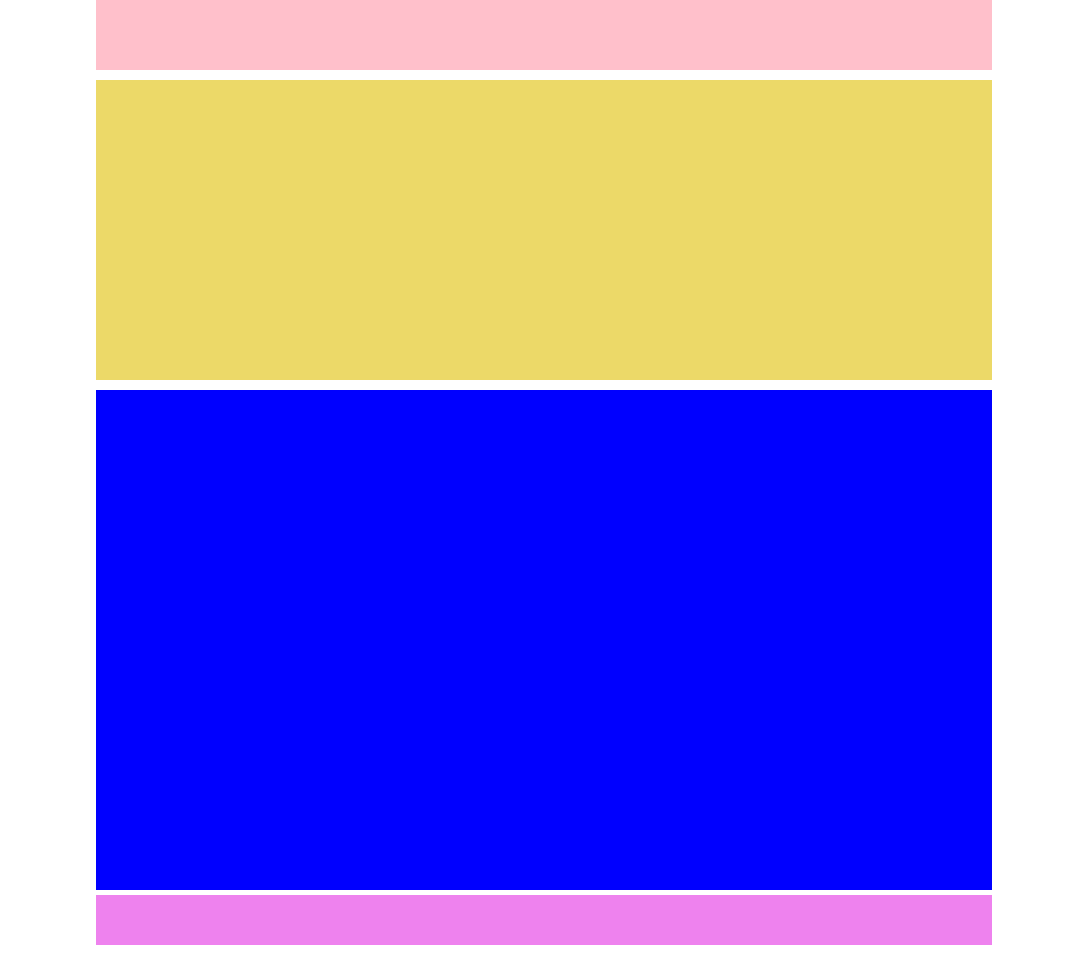
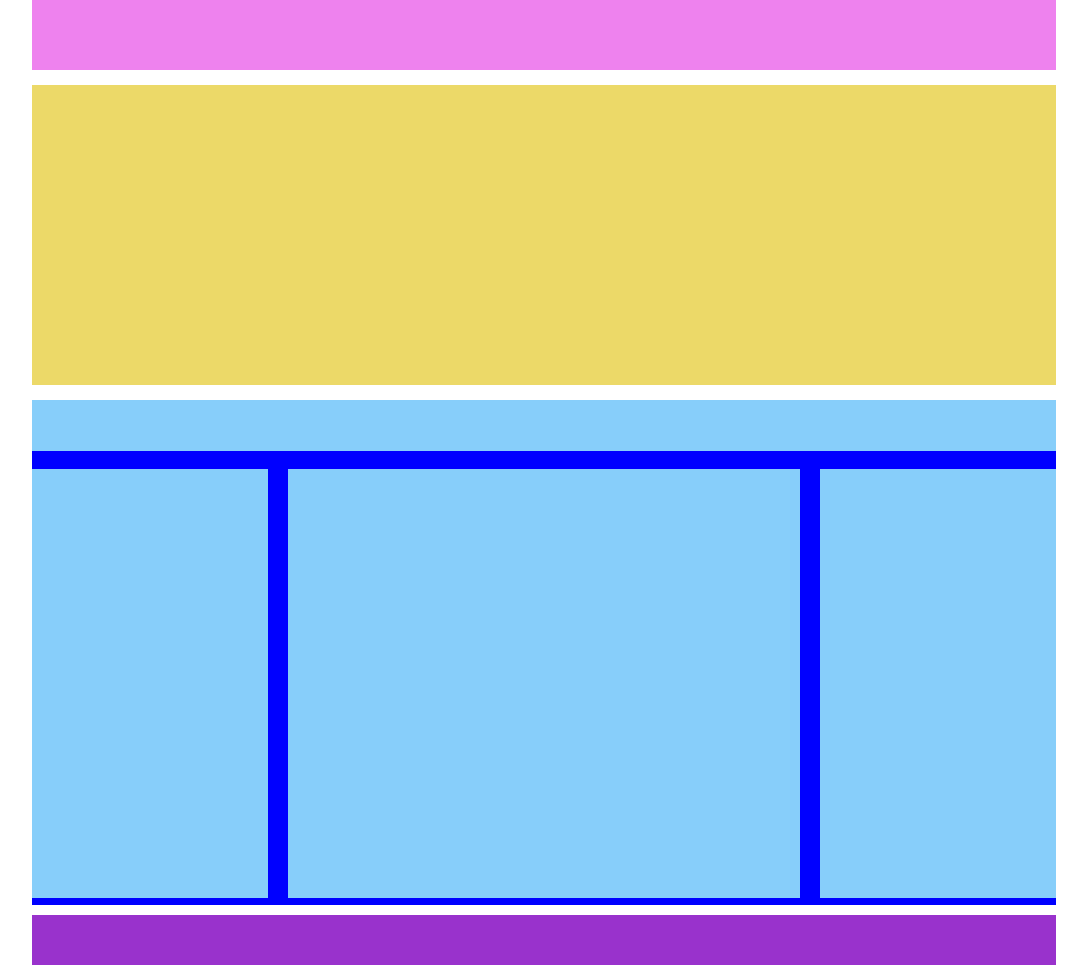
Before and after one commit to mariaDulesova/htmlcss-struttura-wp, a plain HTML site: page index.html in a window 1280 px wide. Shown: the whole page, without its empty margins (96-1183 px from the left). Drawn offline with Linux system fonts and the light colour scheme.

Commit message:
completamento del layout con box interni

```diff
--- a/css/style.css
+++ b/css/style.css
@@ -1,26 +1,34 @@
 /* debug */
 nav{
     height: 70px;
-    background-color: pink;
+    background-color: violet;
 }
-
 header>section{
     height: 300px;
     background-color: rgb(236, 217, 104);
 }
-
 main{
-    height:500px;
+    height:505px;
     background-color: blue;
 }
-
+#box-main{
+    height: 10%;
+    background-color: lightskyblue;
+}
+#box-left,
+#box-middle,
+#box-right {
+    height: 85%;
+    background-color: lightskyblue;
+}
 footer{
     height: 50px;
-    background-color: violet;
+    background-color: darkorchid;
 }
 
+/* /debug */
 
-/* debug */
+/* generale */
 
 * {
  box-sizing: border-box;
@@ -28,15 +36,31 @@ footer{
  padding:0;
 }
 
-#main-container {
-    width:70%;
+#body-container {
+    width:80%;
     margin:auto;
 }
 
+/* contenuto */
 header>section{
-    margin: 10px 0;
+    margin: 15px 0;
 }
-
+.clearfix::after{
+    content: "";
+    display:table;
+    clear:both;
+}
+#box-left,
+#box-right {
+    float:left;
+    width: 23%;
+    margin: 1.8% 0;
+}
+#box-middle {
+    float:left;
+    width: 50%;
+    margin: 1.8% 2%;
+}
 footer{
-    margin-top: 5px;
+    margin-top: 10px;
 }
--- a/index.html
+++ b/index.html
@@ -6,7 +6,7 @@
     <link rel="stylesheet" href="css/style.css">
     <title>Wordpress</title>
 </head>
-<div id="main-container">
+<div id="body-container">
     <body>
         <!-- Testata della pagina -->
         <header>
@@ -16,7 +16,8 @@
         <!-- /Testata della pagina -->
 
         <!-- Corpo della pagina -->
-        <main>
+        <main class="clearfix">
+            <div id="box-main"></div>
             <div id="box-left"></div>
             <div id="box-middle"></div>
             <div id="box-right"></div>
```
